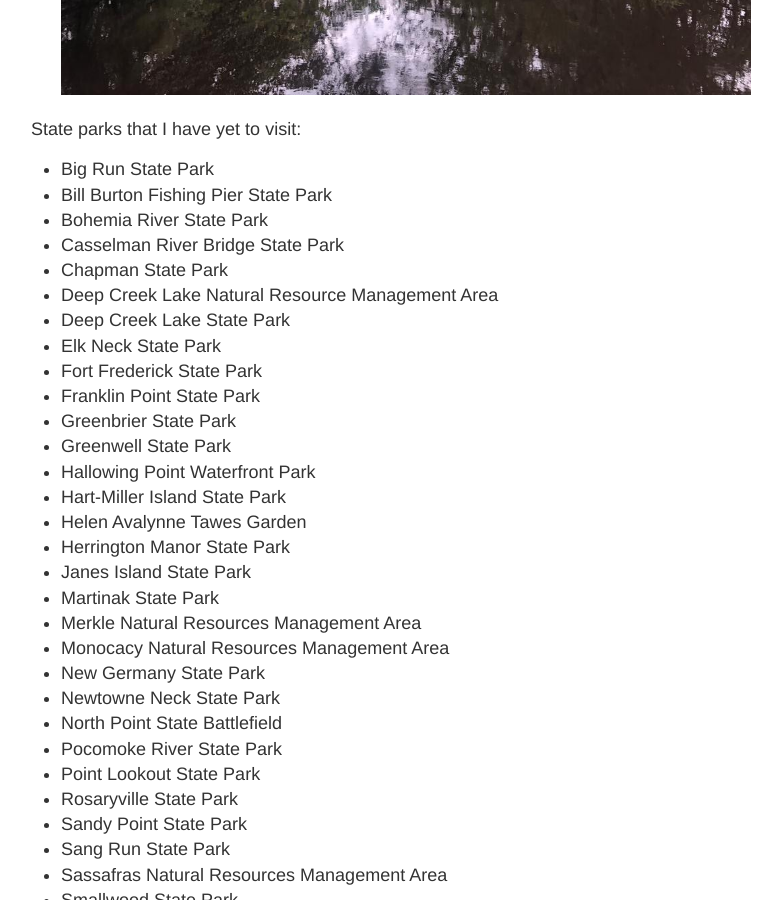
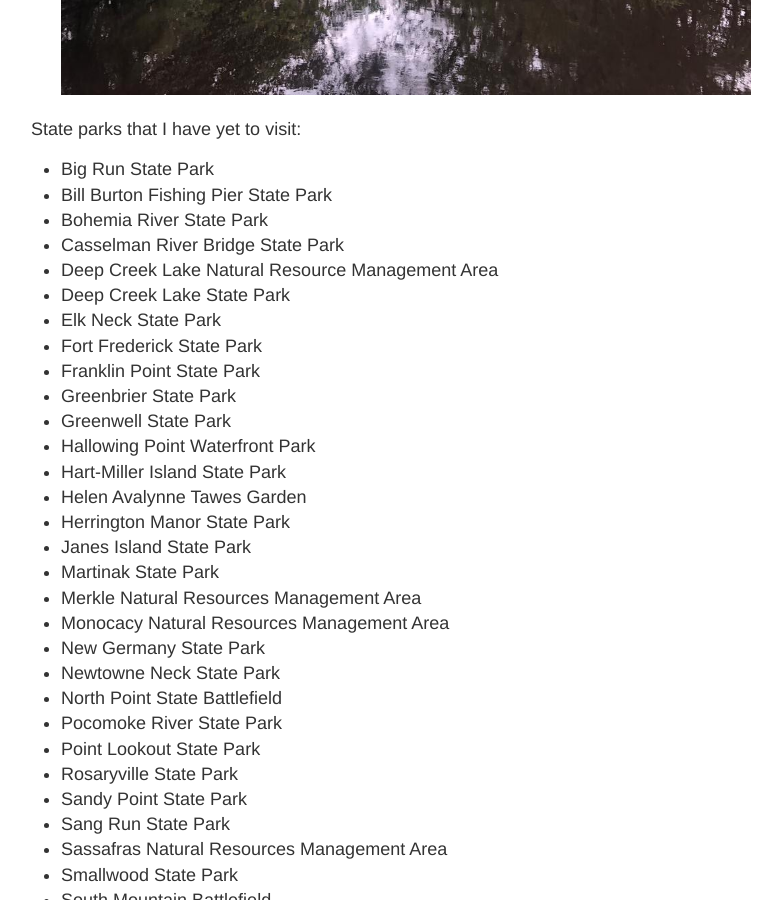
Before and after one commit to crawfordsm/crawfordsm.github.io, a Jekyll site: the page built from md_state_parks.md, in a window 1280 px wide and 900 px high, scrolled down 11137 px. Shown: the whole window, without its empty margins (249-1031 px from the left). Built offline with Jekyll 4.4.1, drawn with Linux system fonts in a browser that asks for light colours.

Commit message:
update text

```diff
--- a/md_state_parks.md
+++ b/md_state_parks.md
@@ -99,7 +99,6 @@ State parks that I have yet to visit:
 * Bill Burton Fishing Pier State Park
 * Bohemia River State Park
 * Casselman River Bridge State Park
-* Chapman State Park
 * Deep Creek Lake Natural Resource Management Area
 * Deep Creek Lake State Park
 * Elk Neck State Park
```
